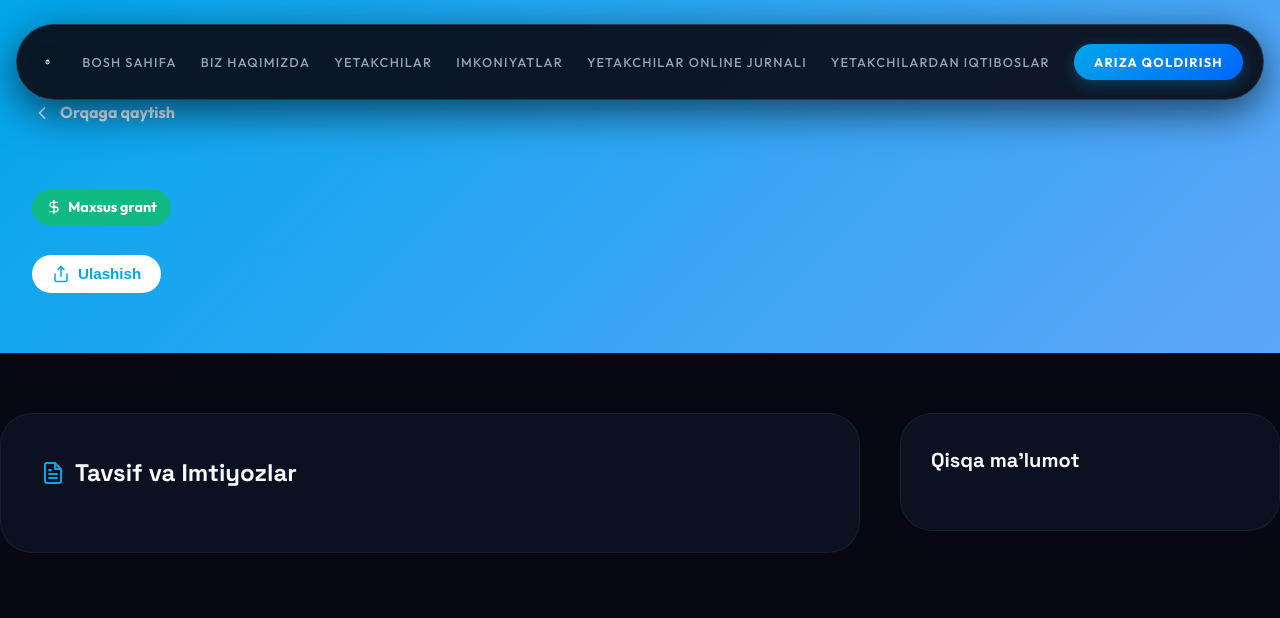
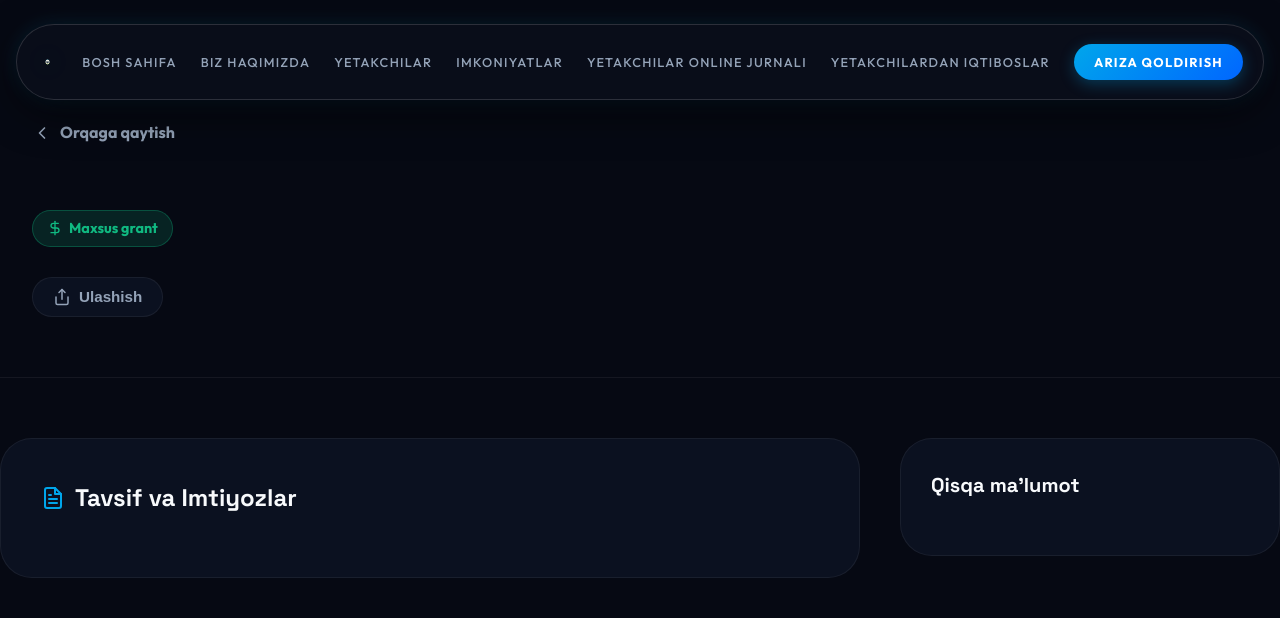
Before and after one commit to miketyson72217/yetakchilar, a Django app: template templates/opportunity_detail.html in a window 1280 px wide. Shown: the top 618 px of the page. Run offline with Django 5.2, Linux system fonts and the light colour scheme; the template is opened without the code that fills it, so the values that code supplies are empty; parts of the project's set-up code (start-up, migrations or seed data) failed here and were passed over.

Commit message:
style: adapt opportunity detail page to site's Ultra-Premium Dark Theme

```diff
--- a/templates/opportunity_detail.html
+++ b/templates/opportunity_detail.html
@@ -11,15 +11,18 @@
   <link rel="stylesheet" href="/static/pages.css" />
   <style>
     .opp-header {
-      background: linear-gradient(135deg, #00A6EB 0%, #60A5FA 100%);
-      padding: 100px 0 60px;
-      color: #fff;
+      background: var(--bg-body);
+      padding: 120px 0 60px;
+      position: relative;
+      border-bottom: 1px solid var(--border-subtle);
     }
     .opp-header-title {
       font-size: clamp(2.5rem, 5vw, 4rem);
-      font-weight: 900;
+      font-weight: 700;
       line-height: 1.1;
       margin-bottom: 20px;
+      font-family: var(--font-heading);
+      color: var(--text-primary);
     }
     .opp-header-meta {
       display: flex;
@@ -28,7 +31,7 @@
       margin-bottom: 24px;
       font-size: 1.05rem;
       font-weight: 500;
-      color: rgba(255, 255, 255, 0.9);
+      color: var(--text-secondary);
     }
     .opp-header-meta span {
       display: flex;
@@ -39,8 +42,9 @@
       display: inline-flex;
       align-items: center;
       gap: 6px;
-      background: #10B981;
-      color: white;
+      background: rgba(16, 185, 129, 0.15);
+      color: #10B981;
+      border: 1px solid rgba(16, 185, 129, 0.3);
       padding: 6px 14px;
       border-radius: 100px;
       font-weight: 700;
@@ -52,9 +56,9 @@
       gap: 12px;
     }
     .opp-action-btn {
-      background: white;
-      color: #00A6EB;
-      border: none;
+      background: var(--bg-surface);
+      color: var(--text-secondary);
+      border: 1px solid var(--border-subtle);
       padding: 10px 20px;
       border-radius: 100px;
       font-weight: 700;
@@ -68,7 +72,9 @@
     }
     .opp-action-btn:hover {
       transform: translateY(-2px);
-      box-shadow: 0 10px 20px rgba(0,0,0,0.1);
+      border-color: #00A6EB;
+      color: #00A6EB;
+      box-shadow: 0 10px 20px rgba(0,166,235,0.1);
     }
     .opp-content {
       padding: 60px 0 100px;
@@ -164,14 +170,14 @@
       display: inline-flex;
       align-items: center;
       gap: 8px;
-      color: white;
+      color: var(--text-secondary);
       text-decoration: none;
       font-weight: 600;
       margin-bottom: 20px;
-      opacity: 0.9;
+      transition: all var(--transition);
     }
     .back-btn:hover {
-      opacity: 1;
+      color: var(--accent-primary);
     }
   </style>
 </head>
```
